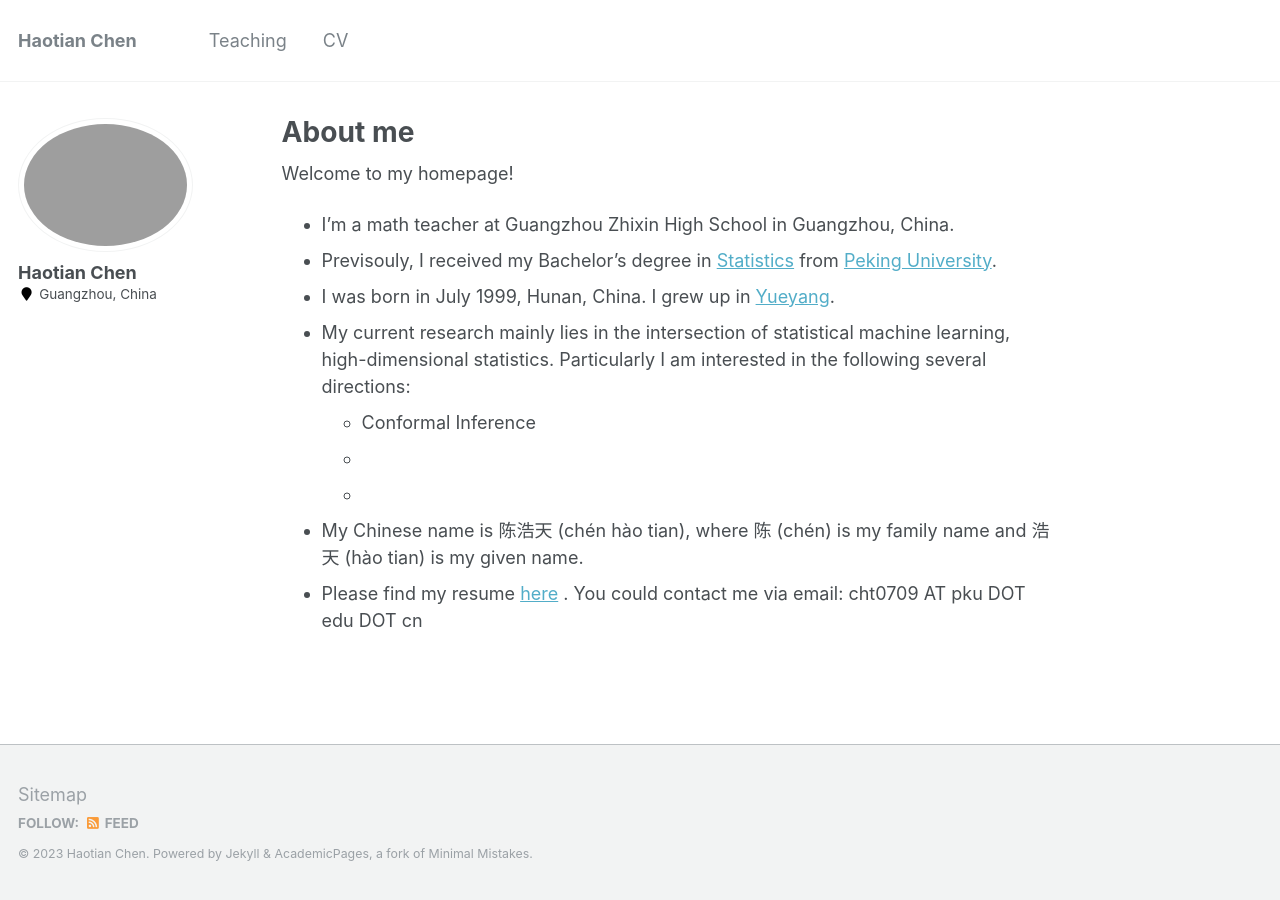
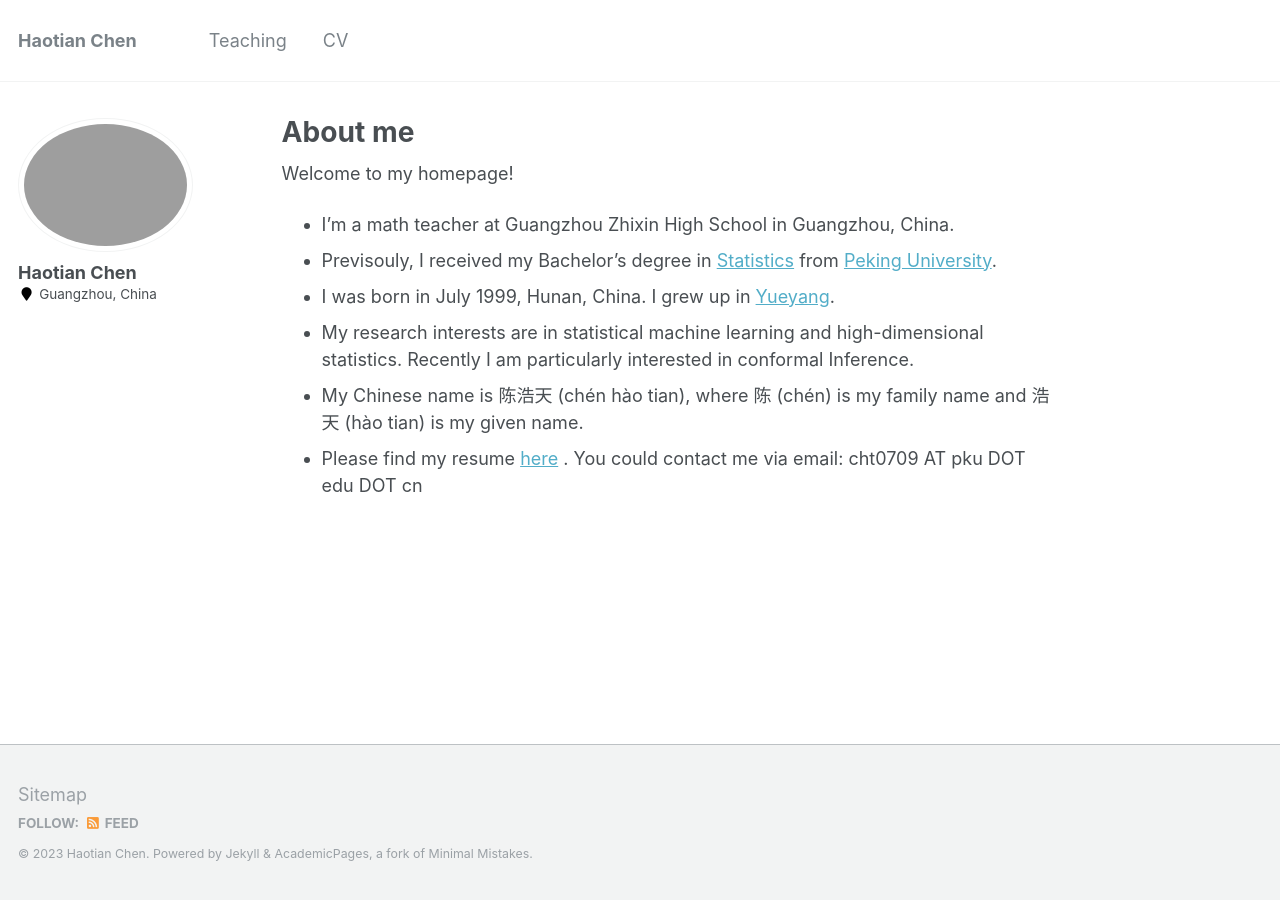
Before and after one commit to haotianchen1999/haotianchen1999.github.io, a Jekyll site: the page built from _pages/about.md, in a window 1280 px wide. Built offline with Jekyll 4.4.1, drawn with Linux system fonts in a browser that asks for light colours.

Commit message:
Update about.md

```diff
--- a/_pages/about.md
+++ b/_pages/about.md
@@ -12,9 +12,6 @@ Welcome to my homepage!
 * I'm a math teacher at Guangzhou Zhixin High School in Guangzhou, China.
 * Previsouly, I received my Bachelor's degree in <a href="http://english.math.pku.edu.cn/">Statistics</a> from <a href="https://english.pku.edu.cn/">Peking University</a>.
 * I was born in July 1999, Hunan, China. I grew up in [Yueyang](https://en.wikipedia.org/wiki/Yueyang).
-* My current research mainly lies in the intersection of statistical machine learning, high-dimensional statistics. Particularly I am interested in the following several directions:
-  * Conformal Inference
-  *
-  *
+* My research interests are in statistical machine learning and high-dimensional statistics. Recently I am particularly interested in conformal Inference.
 * My Chinese name is 陈浩天 (ch&eacute;n h&agrave;o tian), where 陈 (ch&eacute;n) is my family name and 浩天 (h&agrave;o tian) is my given name.
 * Please find my resume [here](https://shuoyang2000.github.io/files/ShuoYang_CV.pdf) . You could contact me via email: cht0709 AT pku DOT edu DOT cn
```
